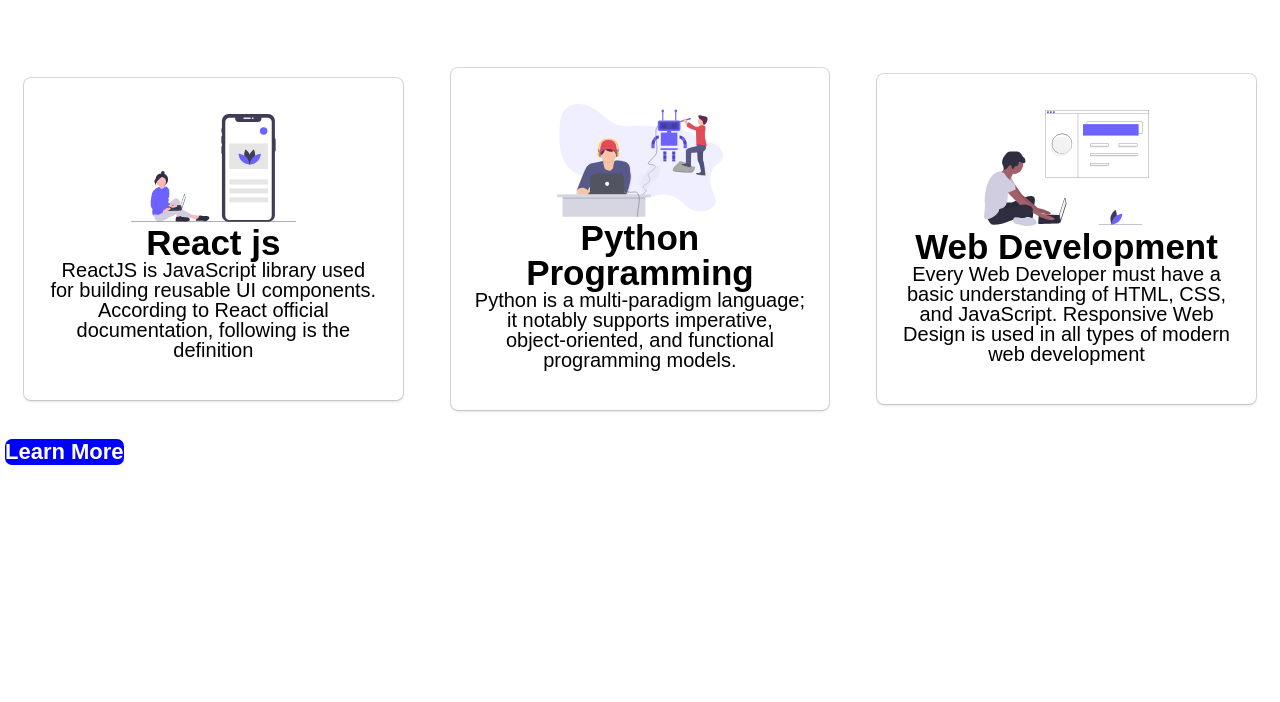
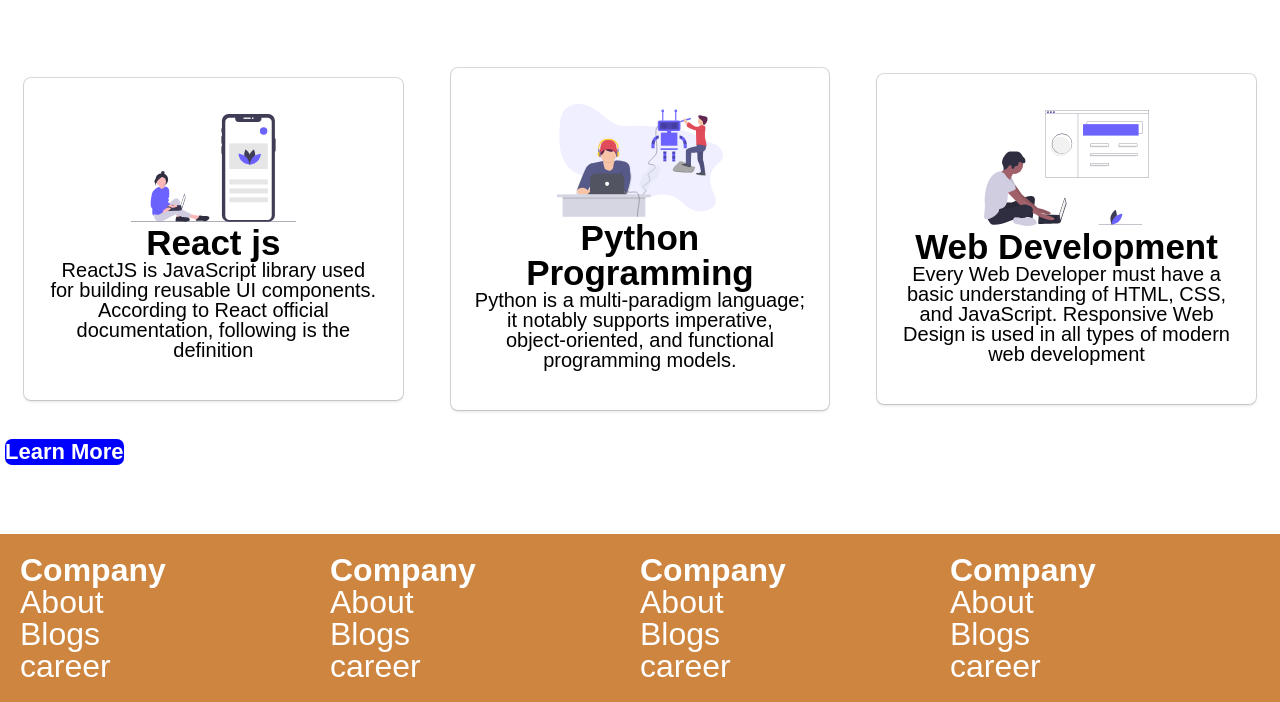
Before and after one commit to cryptDecoder/Web-Development-from-Scratch, a plain HTML site: page My-first-css-website/index.html in a window 1280 px wide. Shown: the part 600-1302 px from the top of the page. Before the commit the page ends 1134 px from the top, so only its background shows below. Drawn offline with Linux system fonts and the light colour scheme.

Commit message:
second website done

```diff
--- a/My-first-css-website/index.html
+++ b/My-first-css-website/index.html
@@ -49,7 +49,7 @@
             </div>
         </div>
     </div>
-
+    <!-- Section 2 -->
     <header>
         <h1 class="section2Header">Learn Awesome Technologies !!!</h1>
     </header>
@@ -91,8 +91,44 @@
     </div>
 
 
+    <!-- footer -->
+    <footer class="footsy">
+        <div class="row">
+            <div class="col-3">
+                <h1>Company</h1>
+                <ul>
+                    <li>About</li>
+                    <li>Blogs</li>
+                    <li>career</li>
+                </ul>
+            </div>
+            <div class="col-3">
+                <h1>Company</h1>
+                <ul>
+                    <li>About</li>
+                    <li>Blogs</li>
+                    <li>career</li>
+                </ul>
+            </div>
+            <div class="col-3">
+                <h1>Company</h1>
+                <ul>
+                    <li>About</li>
+                    <li>Blogs</li>
+                    <li>career</li>
+                </ul>
+            </div>
+            <div class="col-3">
+                <h1>Company</h1>
+                <ul>
+                    <li>About</li>
+                    <li>Blogs</li>
+                    <li>career</li>
+                </ul>
+            </div>
+        </div>
+    </footer>
 
-    <!-- Section 2 -->
 
     <script>
         function dropdownMenu() {
--- a/My-first-css-website/style.css
+++ b/My-first-css-website/style.css
@@ -244,3 +244,14 @@
   margin: 5px;
   border-radius: 7px;
 }
+footer.footsy {
+  background-color: peru;
+  color: white;
+  font-size: 32px;
+  padding: 20px;
+}
+
+footer.footsy ul {
+  list-style: none;
+  text-align: left;
+}
```
